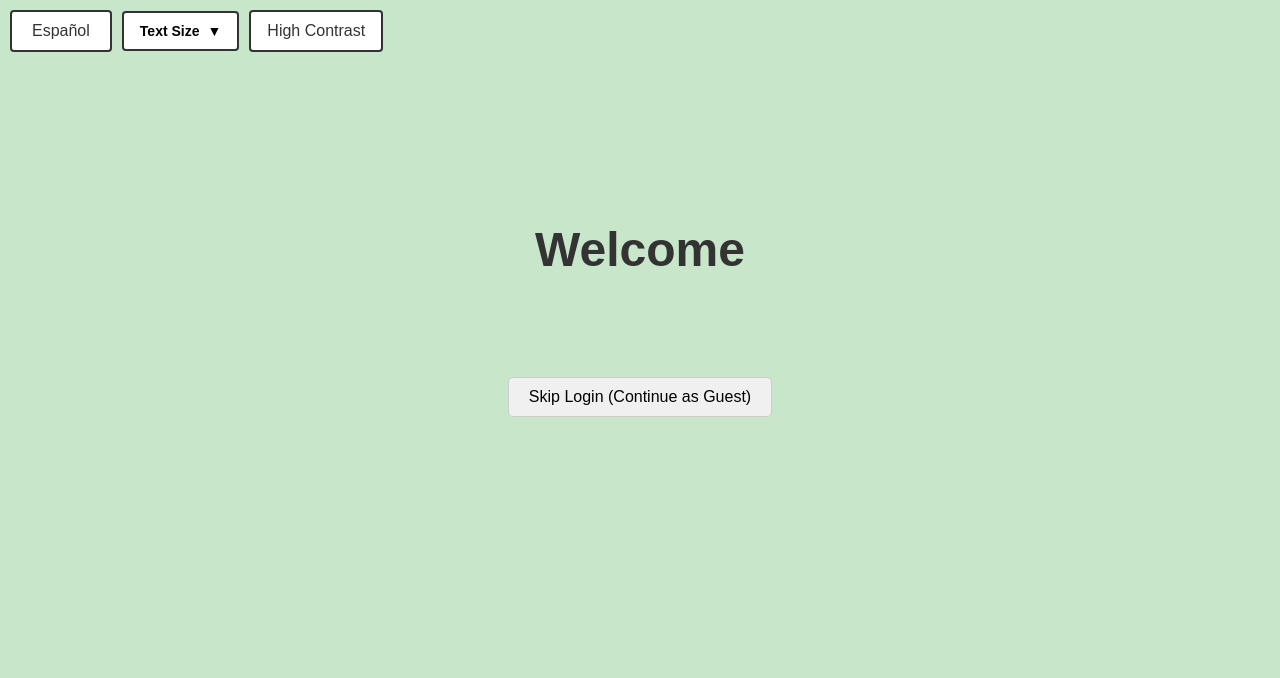
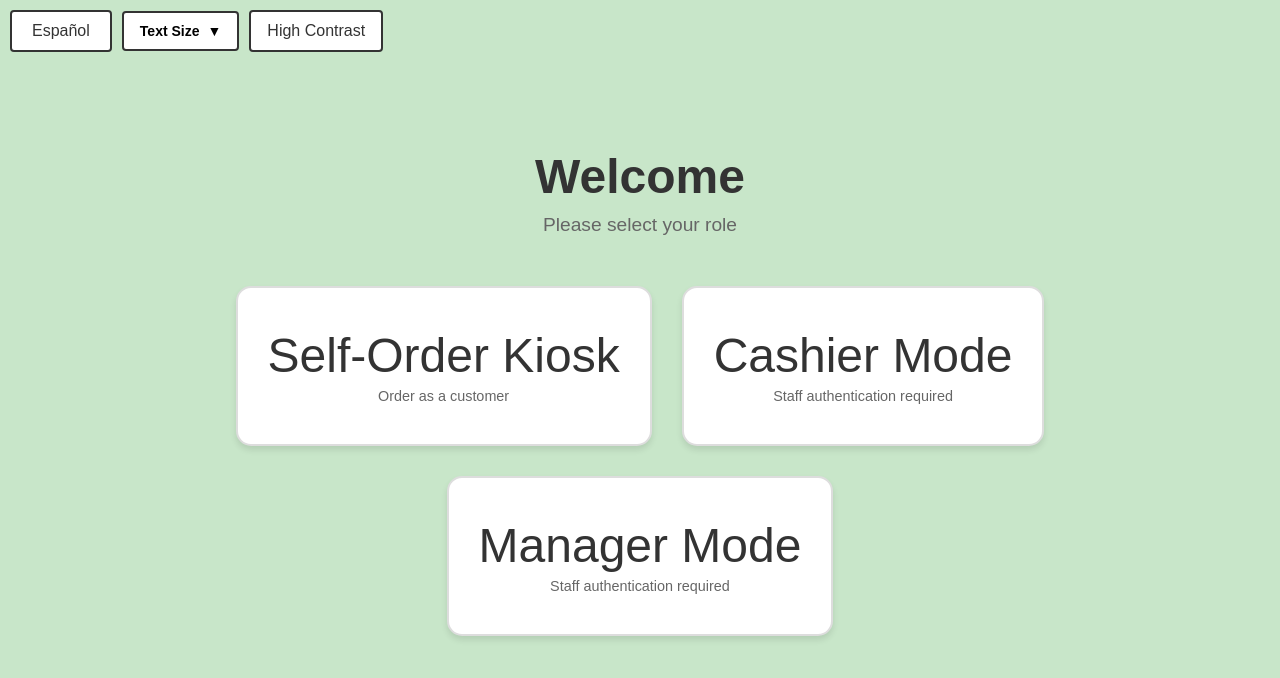
Before and after one commit to CSCE331-Fall2025-900-911/project3-gang44, a React app in the folder customerkiosk/frontend/: page / in a window 1280 px wide. Shown: the top 678 px of the page. Built offline with nearby package versions, Linux system fonts and the light colour scheme; no server answers; the HTML template or start-up script is replaced by a standard one.

Commit message:
reroute all portals thru a landing page, require oauth for manager and cashier

```diff
--- a/customerkiosk/frontend/src/App.jsx
+++ b/customerkiosk/frontend/src/App.jsx
@@ -1,6 +1,7 @@
 import { BrowserRouter, Routes, Route } from "react-router-dom";
 import { AppProvider } from "./context/AppContext";
-import GoogleAuth from "./components/GoogleAuth";
+import RoleSelectionPage from "./pages/RoleSelectionPage";
+import AuthPage from "./pages/AuthPage";
 import MenuPage from "./pages/MenuPage";
 import CustomizePage from "./pages/CustomizePage";
 import CartPage from "./pages/CartPage";
@@ -48,7 +49,8 @@ function App() {
 
           {/* routes for all the pages */}
           <Routes>
-            <Route path="/" element={<GoogleAuth />} />
+            <Route path="/" element={<RoleSelectionPage />} />
+            <Route path="/auth" element={<AuthPage />} />
             <Route path="/menu" element={<MenuPage />} />
             <Route path="/customize/:id" element={<CustomizePage />} />
             <Route path="/cart" element={<CartPage />} />
--- /dev/null
+++ b/customerkiosk/frontend/src/pages/AuthPage.css
@@ -0,0 +1,73 @@
+.auth-page-container {
+  display: flex;
+  align-items: center;
+  justify-content: center;
+  min-height: 80vh;
+  padding: 20px;
+}
+
+.auth-card {
+  background: white;
+  padding: 50px 40px;
+  border-radius: 15px;
+  box-shadow: 0 4px 20px rgba(0, 0, 0, 0.1);
+  max-width: 450px;
+  width: 100%;
+  text-align: center;
+}
+
+.auth-card h1 {
+  font-size: 1.8rem;
+  margin-bottom: 10px;
+  color: #333;
+}
+
+.auth-subtitle {
+  font-size: 1rem;
+  color: #666;
+  margin-bottom: 40px;
+}
+
+.auth-content {
+  display: flex;
+  justify-content: center;
+  margin-bottom: 30px;
+}
+
+.cancel-button {
+  padding: 12px 30px;
+  font-size: 16px;
+  cursor: pointer;
+  background-color: #f0f0f0;
+  color: #333;
+  border: 1px solid #ccc;
+  border-radius: 8px;
+  transition: all 0.3s ease;
+}
+
+.cancel-button:hover {
+  background-color: #e0e0e0;
+  border-color: #999;
+}
+
+/* High contrast mode support */
+.high-contrast .auth-card {
+  background: #fff;
+  border: 3px solid #000;
+}
+
+.high-contrast .auth-card h1,
+.high-contrast .auth-subtitle {
+  color: #000;
+}
+
+.high-contrast .cancel-button {
+  background: #fff;
+  color: #000;
+  border: 3px solid #000;
+}
+
+.high-contrast .cancel-button:hover {
+  background: #ffff00;
+  color: #000;
+}
--- /dev/null
+++ b/customerkiosk/frontend/src/pages/AuthPage.jsx
@@ -0,0 +1,96 @@
+import { GoogleOAuthProvider, GoogleLogin } from "@react-oauth/google";
+import { useApp } from "../context/AppContext";
+import { useNavigate, useSearchParams } from "react-router-dom";
+import { useTranslation } from "react-i18next";
+import "./AuthPage.css";
+
+export default function AuthPage() {
+  const { setUser } = useApp();
+  const navigate = useNavigate();
+  const { t } = useTranslation();
+  const [searchParams] = useSearchParams();
+  const role = searchParams.get("role"); // "cashier" or "manager"
+
+  const handleSuccess = async (credentialResponse) => {
+    console.log("Google login successful, credential received");
+    try {
+      console.log(
+        "Sending request to:",
+        `${import.meta.env.VITE_API_URL}/api/auth/google`
+      );
+      const response = await fetch(
+        `${import.meta.env.VITE_API_URL}/api/auth/google`,
+        {
+          method: "POST",
+          headers: { "Content-Type": "application/json" },
+          body: JSON.stringify({ credential: credentialResponse.credential }),
+        }
+      );
+
+      if (!response.ok) {
+        throw new Error(`HTTP error! status: ${response.status}`);
+      }
+
+      const data = await response.json();
+      console.log("Auth response:", data);
+      setUser(data);
+
+      // Navigate based on role
+      if (role === "cashier") {
+        navigate("/cashier");
+      } else if (role === "manager") {
+        navigate("/manager");
+      } else {
+        // Fallback to menu if role is not specified
+        navigate("/menu");
+      }
+    } catch (error) {
+      console.error("Login failed:", error);
+      alert("Login failed: " + error.message);
+    }
+  };
+
+  const handleError = () => {
+    console.error("Google Login Failed");
+    alert("Google login failed. Please try again.");
+  };
+
+  const handleCancel = () => {
+    navigate("/");
+  };
+
+  // Determine the title based on role
+  const getTitle = () => {
+    if (role === "cashier") {
+      return t("Cashier Mode - Authentication Required");
+    } else if (role === "manager") {
+      return t("Manager Mode - Authentication Required");
+    }
+    return t("Staff Authentication Required");
+  };
+
+  return (
+    <GoogleOAuthProvider clientId={import.meta.env.VITE_GOOGLE_CLIENT_ID}>
+      <div className="auth-page-container">
+        <div className="auth-card">
+          <h1>{getTitle()}</h1>
+          <p className="auth-subtitle">
+            {t("Please sign in with your staff account to continue")}
+          </p>
+
+          <div className="auth-content">
+            <GoogleLogin
+              onSuccess={handleSuccess}
+              onError={handleError}
+              size="large"
+            />
+          </div>
+
+          <button className="cancel-button" onClick={handleCancel}>
+            {t("Cancel")}
+          </button>
+        </div>
+      </div>
+    </GoogleOAuthProvider>
+  );
+}
--- a/customerkiosk/frontend/src/pages/CashierPage.jsx
+++ b/customerkiosk/frontend/src/pages/CashierPage.jsx
@@ -310,8 +310,8 @@ export default function CashierPage() {
     <div className="cashier-page">
       <div className="cashier-header">
         <div className="header-left">
-          <button className="back-button" onClick={() => navigate("/menu")}>
-            ← {i18nT("Back to Customer View")}
+          <button className="back-button" onClick={() => navigate("/")}>
+            ← {i18nT("Back to Landing Page")}
           </button>
           <h1>{i18nT("Cashier Mode")}</h1>
         </div>
--- a/customerkiosk/frontend/src/pages/ManagerPage.jsx
+++ b/customerkiosk/frontend/src/pages/ManagerPage.jsx
@@ -31,8 +31,8 @@ export default function ManagerPage() {
     <div className="manager-page">
       <div className="manager-header">
         <div className="header-left">
-          <button className="back-button" onClick={() => navigate("/menu")}>
-            ← {i18nT("Back to Customer View")}
+          <button className="back-button" onClick={() => navigate("/")}>
+            ← {i18nT("Back to Landing Page")}
           </button>
           <h1>{i18nT("Manager Dashboard")}</h1>
         </div>
--- /dev/null
+++ b/customerkiosk/frontend/src/pages/RoleSelectionPage.css
@@ -0,0 +1,99 @@
+.role-selection-container {
+  display: flex;
+  flex-direction: column;
+  align-items: center;
+  justify-content: center;
+  min-height: 80vh;
+  padding: 20px;
+}
+
+.role-selection-container h1 {
+  font-size: 3rem;
+  margin-bottom: 10px;
+  color: #333;
+}
+
+.subtitle {
+  font-size: 1.2rem;
+  color: #666;
+  margin-bottom: 50px;
+}
+
+.role-buttons {
+  display: flex;
+  gap: 30px;
+  flex-wrap: wrap;
+  justify-content: center;
+  max-width: 1200px;
+}
+
+.role-button {
+  display: flex;
+  flex-direction: column;
+  align-items: center;
+  justify-content: center;
+  padding: 40px 30px;
+  min-width: 280px;
+  background: white;
+  border: 2px solid #ddd;
+  border-radius: 15px;
+  cursor: pointer;
+  transition: all 0.3s ease;
+  box-shadow: 0 4px 6px rgba(0, 0, 0, 0.1);
+}
+
+.role-button:hover {
+  transform: translateY(-5px);
+  box-shadow: 0 8px 15px rgba(0, 0, 0, 0.2);
+  border-color: #4285f4;
+}
+
+.button-text {
+  text-align: center;
+}
+
+.button-text h2 {
+  margin: 0;
+  font-size: 3rem;
+  color: #333;
+  font-weight: normal;
+}
+
+.button-text p {
+  margin: 5px 0 0 0;
+  font-size: 0.9rem;
+  color: #666;
+}
+
+.kiosk-button:hover {
+  border-color: #34a853;
+}
+
+.cashier-button:hover {
+  border-color: #fbbc04;
+}
+
+.manager-button:hover {
+  border-color: #ea4335;
+}
+
+/* High contrast mode support */
+.high-contrast .role-selection-container h1,
+.high-contrast .button-text h2 {
+  color: #000;
+}
+
+.high-contrast .subtitle,
+.high-contrast .button-text p {
+  color: #000;
+}
+
+.high-contrast .role-button {
+  background: #fff;
+  border: 3px solid #000;
+}
+
+.high-contrast .role-button:hover {
+  background: #ffff00;
+  border-color: #000;
+}
--- /dev/null
+++ b/customerkiosk/frontend/src/pages/RoleSelectionPage.jsx
@@ -0,0 +1,47 @@
+import { useNavigate } from "react-router-dom";
+import { useTranslation } from "react-i18next";
+import "./RoleSelectionPage.css";
+
+export default function RoleSelectionPage() {
+  const navigate = useNavigate();
+  const { t } = useTranslation();
+
+  return (
+    <div className="role-selection-container">
+      <h1>{t("welcome")}</h1>
+      <p className="subtitle">{t("Please select your role")}</p>
+
+      <div className="role-buttons">
+        <button
+          className="role-button kiosk-button"
+          onClick={() => navigate("/menu")}
+        >
+          <div className="button-text">
+            <h2>{t("Self-Order Kiosk")}</h2>
+            <p>{t("Order as a customer")}</p>
+          </div>
+        </button>
+
+        <button
+          className="role-button cashier-button"
+          onClick={() => navigate("/auth?role=cashier")}
+        >
+          <div className="button-text">
+            <h2>{t("Cashier Mode")}</h2>
+            <p>{t("Staff authentication required")}</p>
+          </div>
+        </button>
+
+        <button
+          className="role-button manager-button"
+          onClick={() => navigate("/auth?role=manager")}
+        >
+          <div className="button-text">
+            <h2>{t("Manager Mode")}</h2>
+            <p>{t("Staff authentication required")}</p>
+          </div>
+        </button>
+      </div>
+    </div>
+  );
+}
```
Also changed, not shown: customerkiosk/frontend/src/pages/MenuPage.jsx (+15 -15 lines), customerkiosk/frontend/public/images/drinks/honeygreentea.jpg.
